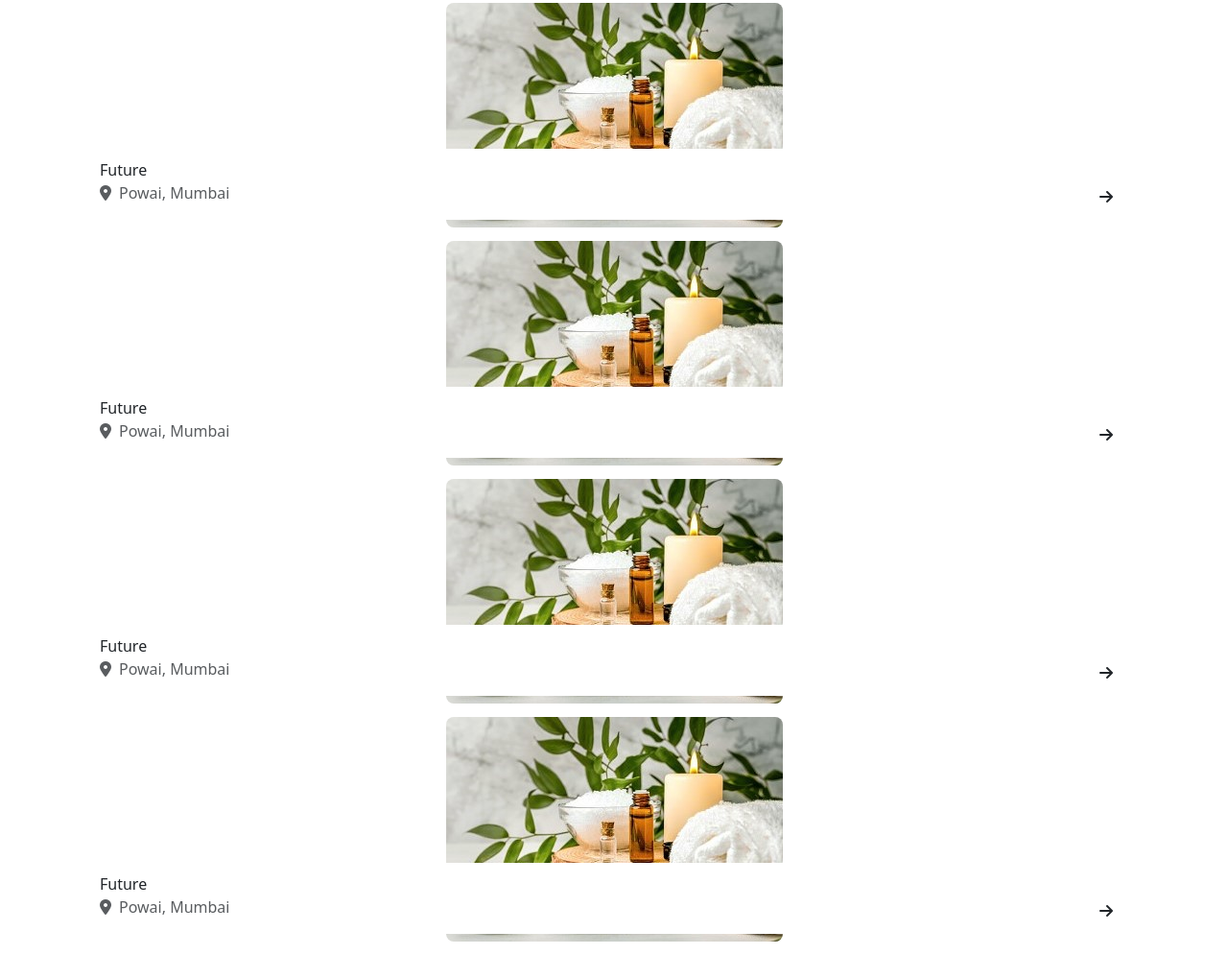
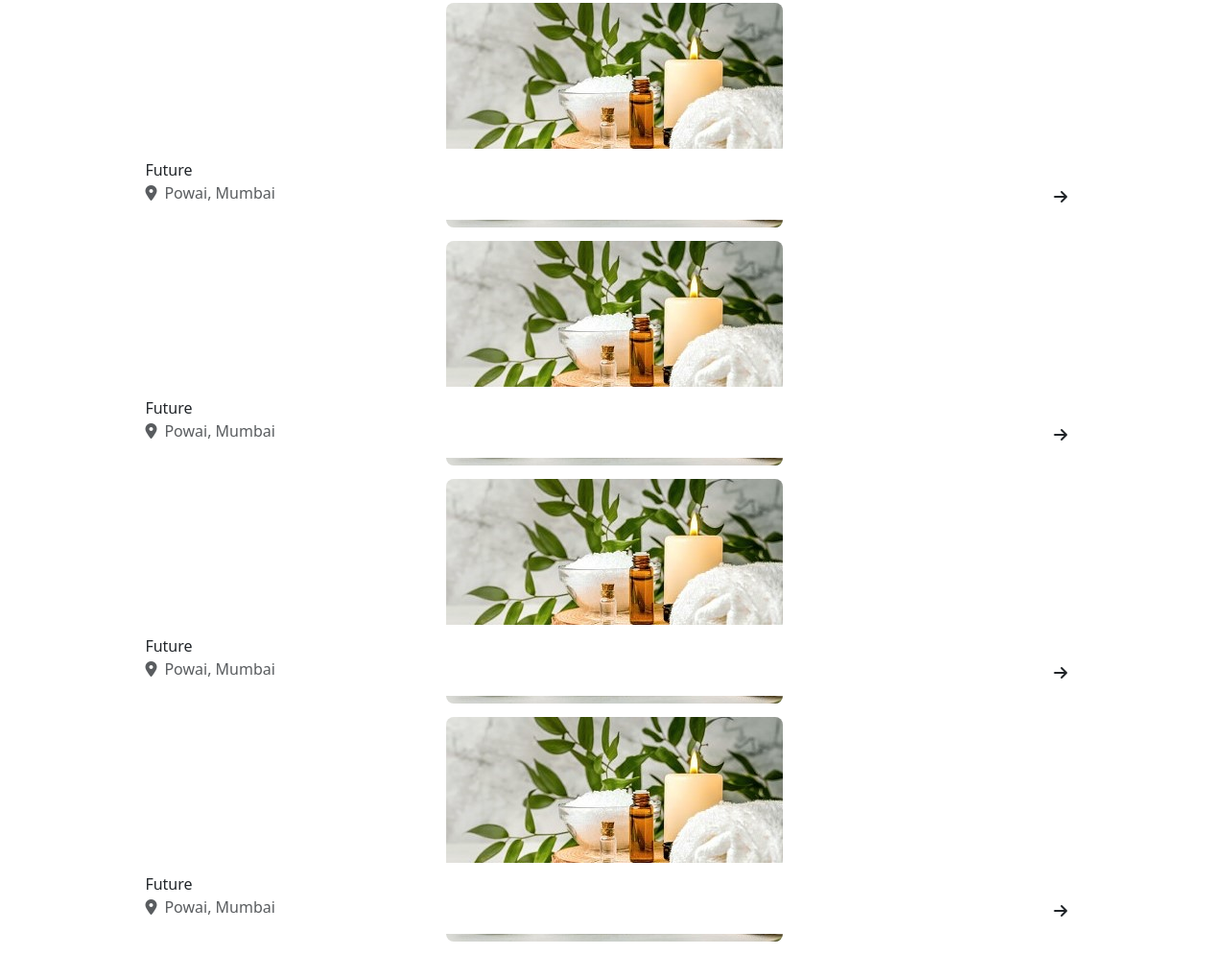
Before and after one commit to Kaminou2904/findMySPA, a plain HTML site: page listing.html in a window 1280 px wide. Shown: the part 166-1161 px from the top of the page at 96% size. Drawn offline with nearby package versions, Linux system fonts and the light colour scheme.

Commit message:
listing card updated

```diff
--- a/css/style.css
+++ b/css/style.css
@@ -404,4 +404,5 @@ hr{
     background-color: white;
     padding: 10px;
     padding-bottom: 0px;
+    width: 90%;
 }
--- a/listing.html
+++ b/listing.html
@@ -180,7 +180,7 @@
             <div class="listItem mb-5 rounded-3 p-0">
                 <img src="./assets/images/spaImg.jpg" alt="image"
                     class="listImg img-fluid rounded-3">
-                <div class="listData rounded-3 m-2">
+                <div class="listData rounded-3 m-2 mx-auto">
                     <div class="listNameWrap d-flex justify-content-between">
                         <div class="listName"><a href="classDetail.html" class="nav-link">Future</a></div>
                     </div>
@@ -197,7 +197,7 @@
             <div class="listItem mb-5 rounded-3 p-0 ">
                 <img src="./assets/images/spaImg.jpg" alt="image"
                     class="listImg img-fluid rounded-3">
-                <div class="listData rounded-3 m-2">
+                <div class="listData rounded-3 m-2 mx-auto">
                     <div class="listNameWrap d-flex justify-content-between">
                         <div class="listName"><a href="classDetail.html" class="nav-link">Future</a></div>
                     </div>
@@ -214,7 +214,7 @@
             <div class="listItem mb-5 rounded-3 p-0 ">
                 <img src="./assets/images/spaImg.jpg" alt="image"
                     class="listImg img-fluid rounded-3">
-                <div class="listData rounded-3 m-2">
+                <div class="listData rounded-3 m-2 mx-auto">
                     <div class="listNameWrap d-flex justify-content-between">
                         <div class="listName"><a href="classDetail.html" class="nav-link">Future</a></div>
                     </div>
@@ -231,7 +231,7 @@
             <div class="listItem mb-5 rounded-3 p-0">
                 <img src="./assets/images/spaImg.jpg" alt="image"
                     class="listImg img-fluid rounded-3">
-                <div class="listData rounded-3 m-2">
+                <div class="listData rounded-3 m-2 mx-auto">
                     <div class="listNameWrap d-flex justify-content-between">
                         <div class="listName"><a href="classDetail.html" class="nav-link">Future</a></div>
                     </div>
```
